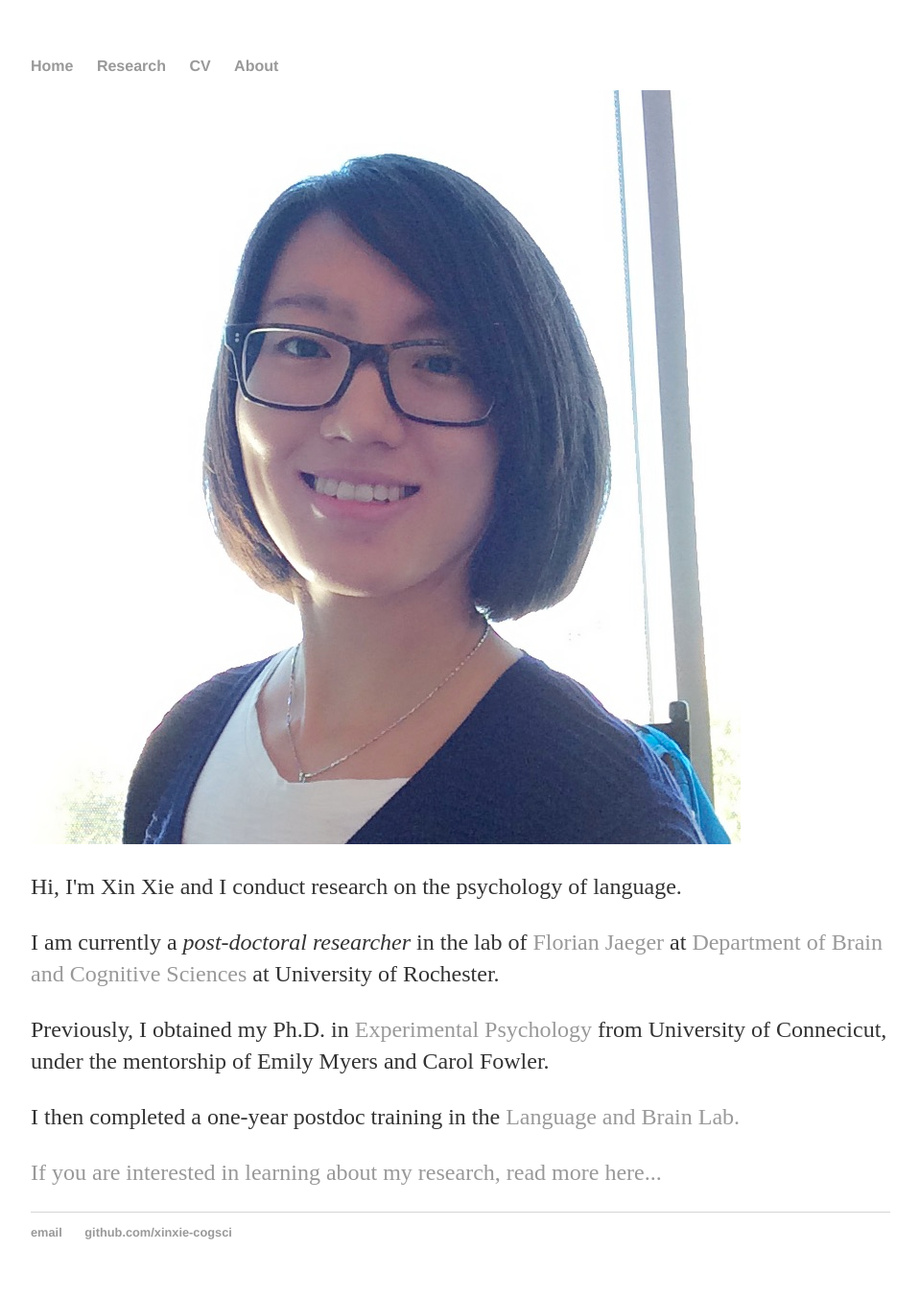
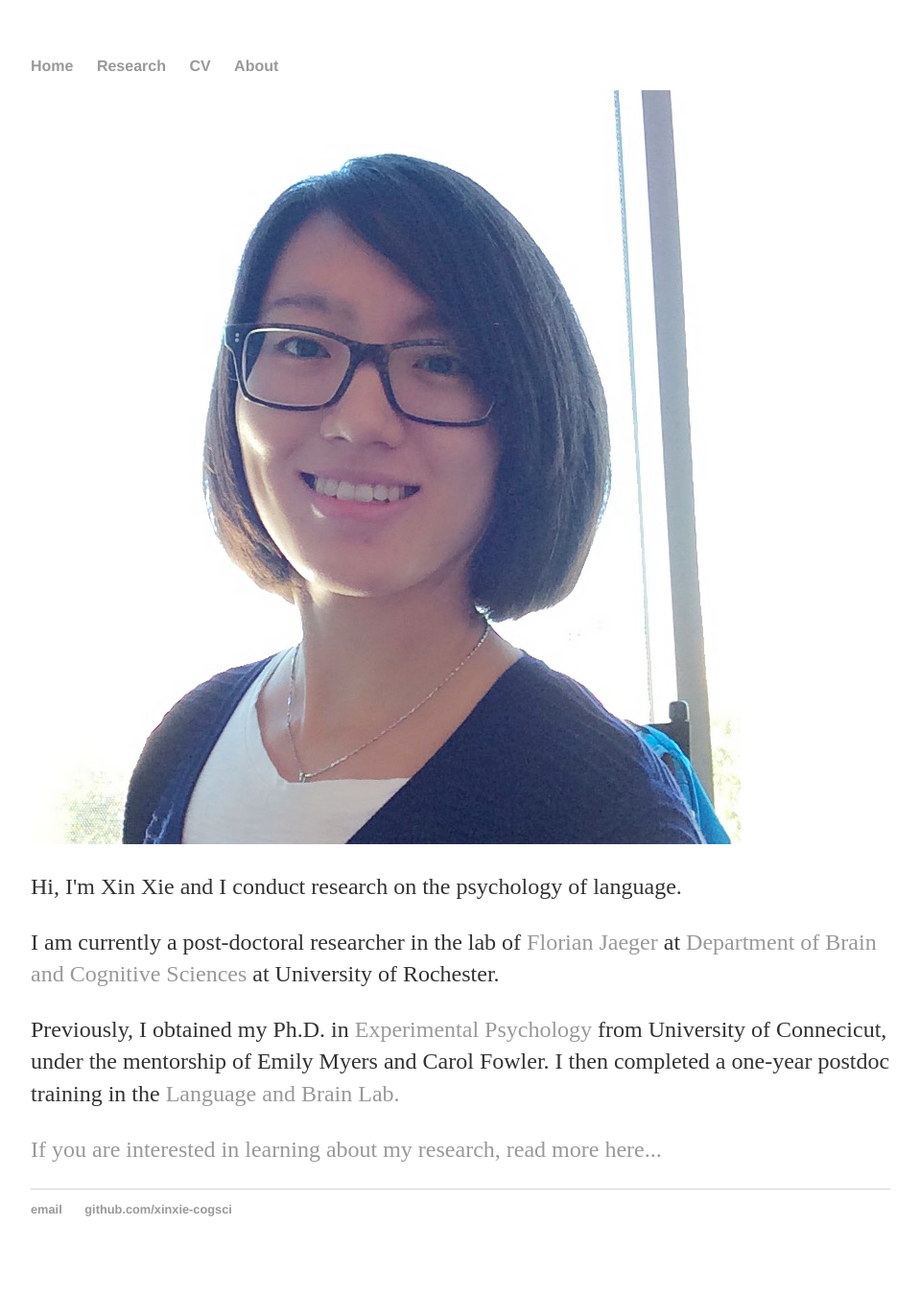
Before and after one commit to genius6242008/xinxie.github.io, a Jekyll site: the page built from index.html, in a window 1280 px wide. Shown: the whole page at 96% size, without its empty margins (160-1119 px from the left). Built offline with Jekyll 4.4.1, drawn with Linux system fonts in a browser that asks for light colours; after the commit the page ends 1328 px from its top, so only the background shows below that.

Commit message:
Update index.html

```diff
--- a/index.html
+++ b/index.html
@@ -8,15 +8,10 @@ title: Xin Xie, Ph.D.
 	<div itemscope itemtype="http://data-vocabulary.org/Person" class="col-sm-8">
 	</div>
 	<p class="lead">Hi, I'm <span itemprop="name">Xin Xie</span> and I conduct research on the psychology of language.</p>
-	<p>I am currently a <em>post-doctoral researcher</em> in the lab of <a href="https://www.hlp.rochester.edu">Florian Jaeger</a> at <a href="https://www.bcs.rochester.edu">Department of Brain and Cognitive Sciences</a> at University of Rochester. </p>
-	<p>Previously, I obtained my Ph.D. in <a href="http://psych.uconn.edu/perception-action-cognition-division">Experimental Psychology</a> from University of Connecicut, under the mentorship of Emily Myers and Carol Fowler. </p>
-	<p>I then completed a one-year postdoc training in the <a href="http://myerslab.uconn.edu/">Language and Brain Lab.</a> </p>
+	<p>I am currently a post-doctoral researcher in the lab of <a href="https://www.hlp.rochester.edu">Florian Jaeger</a> at <a href="https://www.bcs.rochester.edu">Department of Brain and Cognitive Sciences</a> at University of Rochester. </p>
+	<p>Previously, I obtained my Ph.D. in <a href="http://psych.uconn.edu/perception-action-cognition-division">Experimental Psychology</a> from University of Connecicut, under the mentorship of Emily Myers and Carol Fowler. I then completed a one-year postdoc training in the <a href="http://myerslab.uconn.edu/">Language and Brain Lab.</a></p>
 	<p><a href="/Research">If you are interested in learning about my research, read more here...</a></p>
 
 </div><!-- /.blurb -->
 
-<!-- <div class="jumbotron"> -->
-<div class="row marketing">
-
-</div>
 <!-- </div> -->
```
